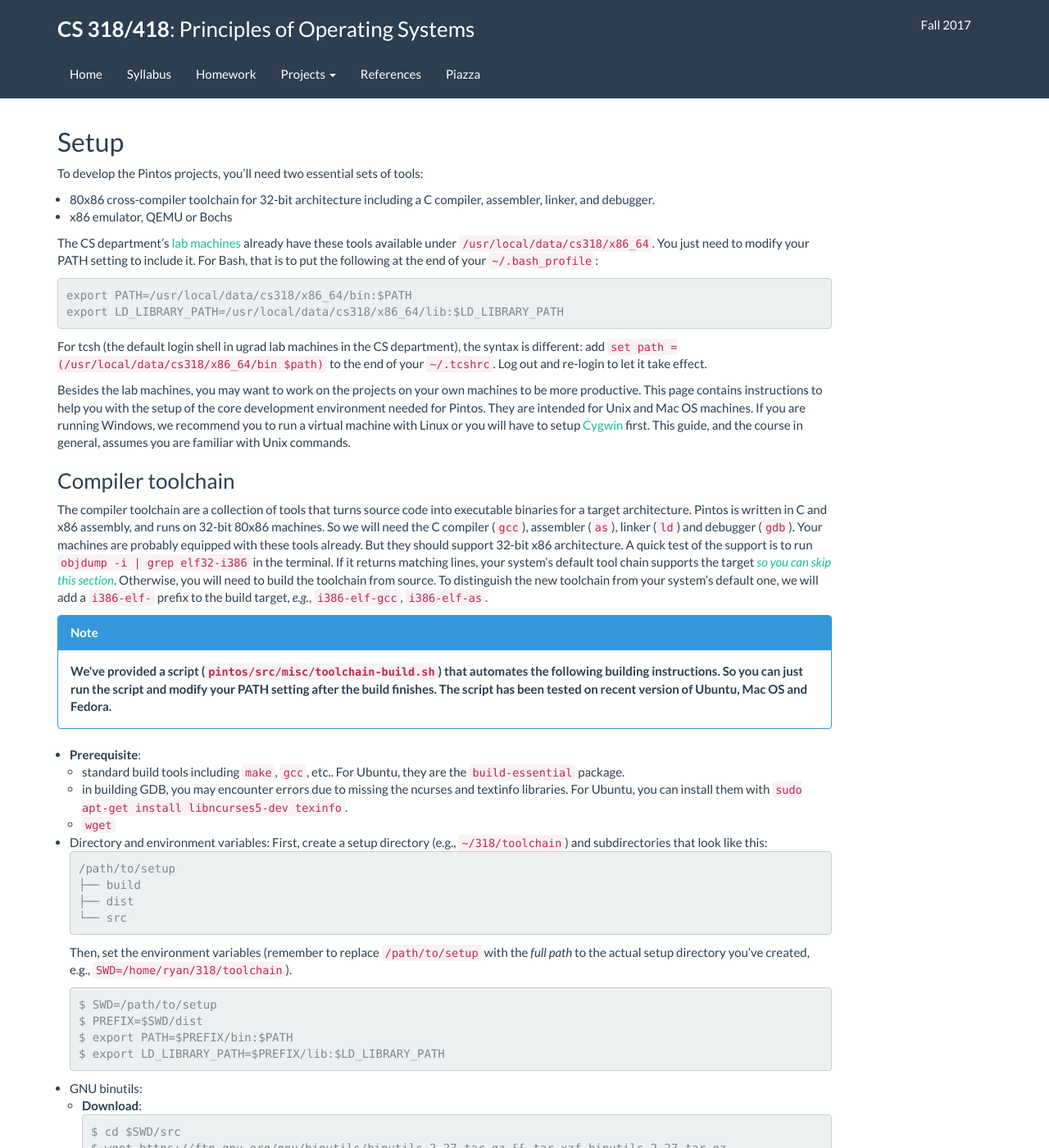
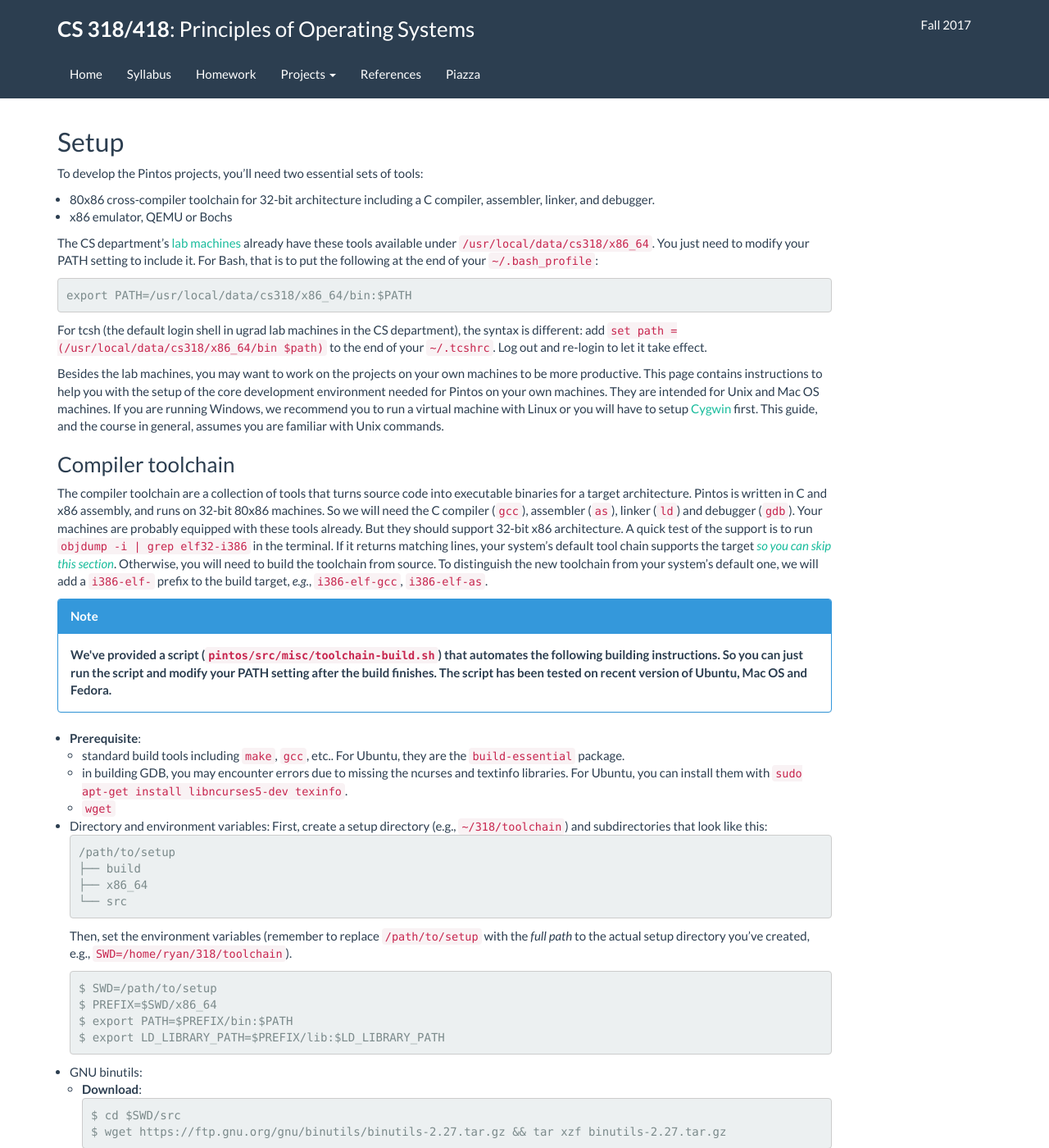
Before and after one commit to flyshark/jhu-cs318.github.io, a Jekyll site: the page built from project/setup.md, in a window 1280 px wide and 1400 px high. Shown: the whole window at 82% size. Built offline with Jekyll 4.4.1, drawn with Linux system fonts in a browser that asks for light colours; some of the changed text lies outside the part shown.

Commit message:
various fix on setup

````diff
--- a/project/setup.md
+++ b/project/setup.md
@@ -16,7 +16,6 @@ need to modify your PATH setting to include it. For Bash, that is to put the fol
 at the end of your `~/.bash_profile`:
 ```
 export PATH=/usr/local/data/cs318/x86_64/bin:$PATH
-export LD_LIBRARY_PATH=/usr/local/data/cs318/x86_64/lib:$LD_LIBRARY_PATH
 ```
 For tcsh (the default login shell in ugrad lab machines in the CS department),
 the syntax is different: add `set path = (/usr/local/data/cs318/x86_64/bin $path)`
@@ -24,8 +23,8 @@ to the end of your `~/.tcshrc`. Log out and re-login to let it take effect.
 
 Besides the lab machines, you may want to work on the projects on your own machines to be more productive.
 This page contains instructions to help you with the setup of the core development
-environment needed for Pintos.  They are intended for Unix and Mac OS machines.
-If you are running Windows, we recommend you to run a virtual machine with Linux
+environment needed for Pintos on your own machines.  They are intended for Unix and
+Mac OS machines. If you are running Windows, we recommend you to run a virtual machine with Linux
 or you will have to setup [Cygwin](http://www.cygwin.com) first. This guide, and
 the course in general, assumes you are familiar with Unix commands.
 
@@ -68,7 +67,7 @@ recent version of Ubuntu, Mac OS and Fedora.</b>
   ```bash
   /path/to/setup
   ├── build
-  ├── dist
+  ├── x86_64
   └── src
   ```
 
@@ -76,7 +75,7 @@ recent version of Ubuntu, Mac OS and Fedora.</b>
   *full path* to the actual setup directory you've created, e.g., `SWD=/home/ryan/318/toolchain`).
   ```bash
   $ SWD=/path/to/setup
-  $ PREFIX=$SWD/dist
+  $ PREFIX=$SWD/x86_64
   $ export PATH=$PREFIX/bin:$PATH
   $ export LD_LIBRARY_PATH=$PREFIX/lib:$LD_LIBRARY_PATH
   ```
@@ -134,11 +133,11 @@ recent version of Ubuntu, Mac OS and Fedora.</b>
 </div>
 <div class="panel-body">
 After building and installing the toolchain, you need to make sure they are in
-the PATH. Put <code class="highlighter-rogue">export PATH=/path/to/swd/dist/bin:$PATH</code>
+the PATH. Put <code class="highlighter-rogue">export PATH=/path/to/swd/x86_64/bin:$PATH</code>
 to the end of your terminal config file (e.g., <code class="highlighter-rogue">.bash_profile</code>)
 so that they are set automatically when you login. Remember to replace
-<code class="highlighter-rogue">/path/to/swd/dist/bin</code> with the actual path,
-e.g., <code class="highlighter-rogue">~/318/toolchain/dist/bin</code>. You may also
+<code class="highlighter-rogue">/path/to/swd/x86_64/bin</code> with the actual path,
+e.g., <code class="highlighter-rogue">~/318/toolchain/x86_64/bin</code>. You may also
 want to delete the source and build directories in <code>/path/to/swd/{src,build}</code>
 to save space.
 </div>
@@ -183,11 +182,11 @@ is a wrapper around the `i386-elf-gdb` that reads this macro file at start.
 It assumes the macro file resides in `../misc`.
 
 The example commands to do the above setup for the Pintos utilities are:
-(replace `/path/to/swd/dist` with the actual directory path)
+(replace `/path/to/swd/x86_64` with the actual directory path)
 ```bash
 $ cd pintos/src/utils && make
-$ cp backtrace pintos Pintos.pm pintos-gdb pintos-set-cmdline pintos-mkdisk setitimer-helper squish-pty squish-unix /path/to/swd/dist/bin
-$ mkdir /path/to/swd/dist/misc
+$ cp backtrace pintos Pintos.pm pintos-gdb pintos-set-cmdline pintos-mkdisk setitimer-helper squish-pty squish-unix /path/to/swd/x86_64/bin
+$ mkdir /path/to/swd/x86_64/misc
 $ cp pintos/src/gdb-macros /path/to/swd/misc
 ```
 
````
Also changed, not shown: index.md (+1 -1 lines), project/guide.md (+2 -2 lines), references.md (+1 -1 lines).
